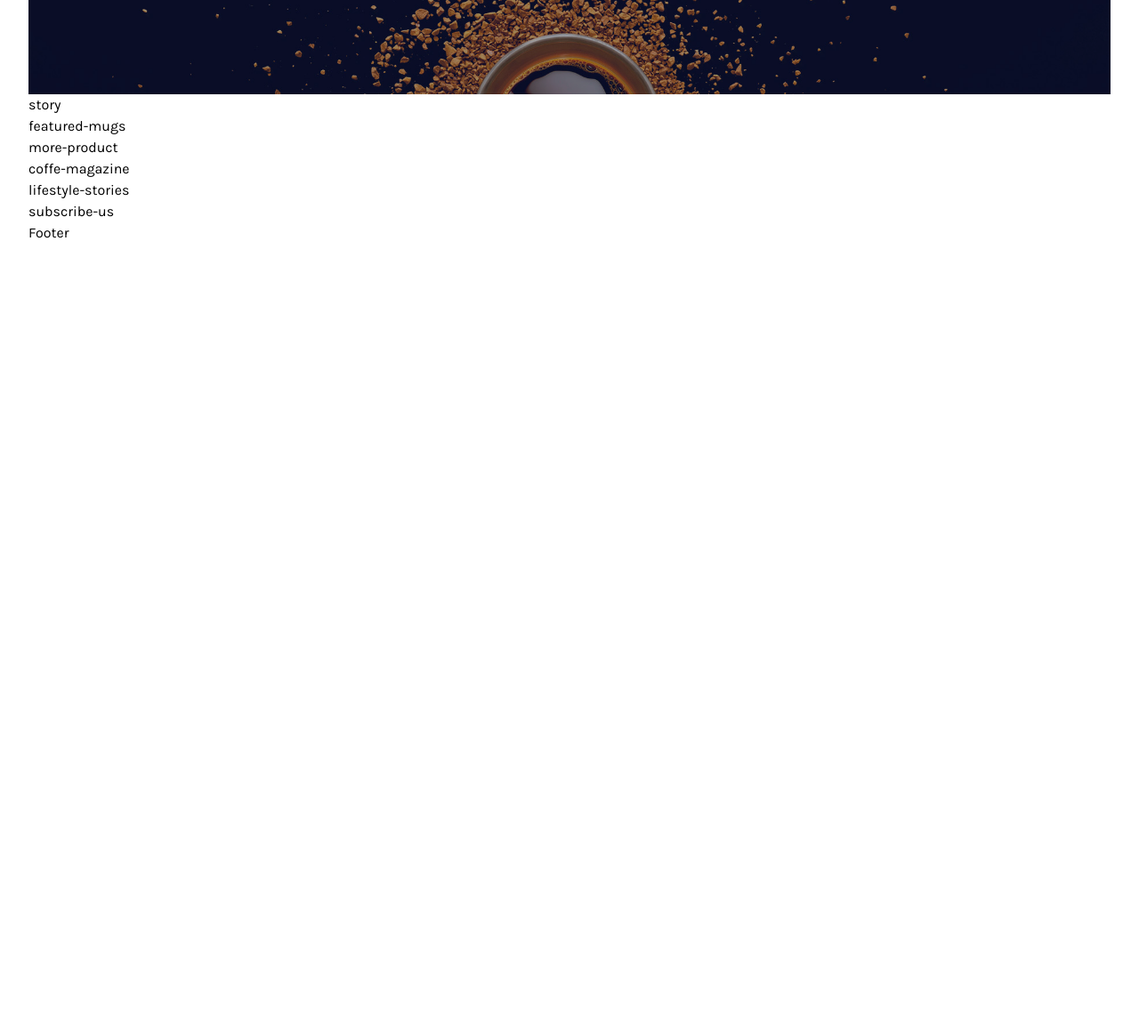
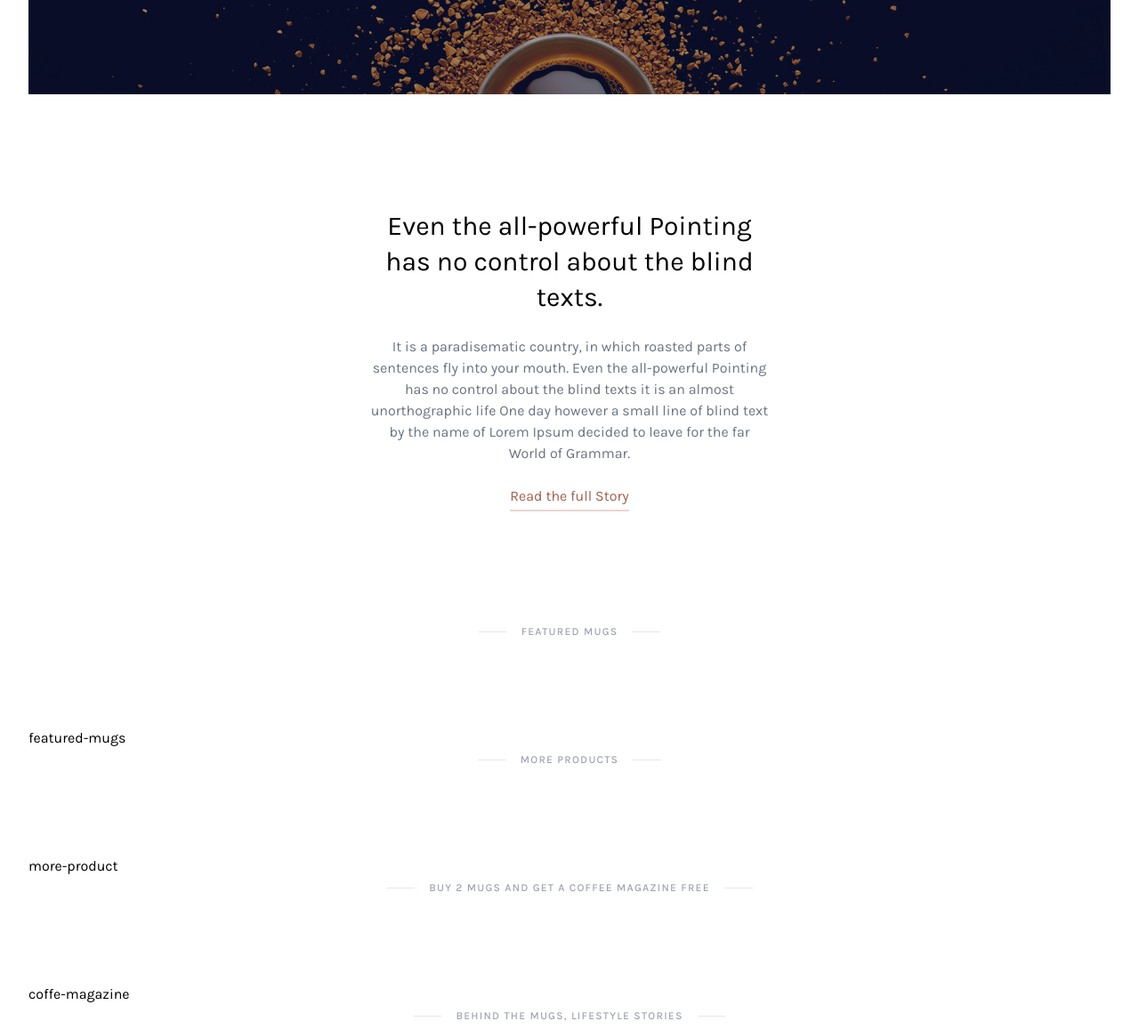
Before and after one commit to MinhTran30901/CoffeStyle, a website: page public/index.html in a window 1280 px wide. Shown: the part 500-1657 px from the top of the page at 89% size. Before the commit the page ends 800 px from the top, so only its background shows below. Drawn offline with Linux system fonts and the light colour scheme.

Commit message:
add story section

```diff
--- a/public/index.html
+++ b/public/index.html
@@ -78,21 +78,51 @@
                 </div><!--END slider-->
 
                 <div class="story">
-                    story
+                    <div class="w-full h-full flex justify-center items-center">
+                        <div class="px-4 sm:px-16 md:px-32 lg:px-64 xl:px-96 py-32 text-center">
+                            <div class="text-3xl mb-6 font-normal leading-10">Even the all-powerful Pointing has no control about the blind texts.</div>
+                            <div class="text-gray-500 mb-6">It is a paradisematic country, in which roasted parts of sentences fly into your mouth. Even the all-powerful Pointing has no control about the blind texts it is an almost unorthographic life One day however a small line of blind text by the name of Lorem Ipsum decided to leave for the far World of Grammar.</div>
+                            <div class="">
+                                <a class=" text-coffee-400 hover:text-coffee-600 relative after:absolute after:-bottom-2 after:left-0 after:bg-coffee-50 hover:after:bg-coffee-400 after:h-0.5 after:w-full after:transition-all after:ease-in-out after:duration-400;" href="#">Read the full Story</a>
+                            </div>
+
+                        </div>
+
+                    </div>
                 </div><!--END story-->
 
+                <div class="subheadline">
+                    <div class="subheadline-deco-line"></div>
+                    <div class="subheadline-label">FEATURED MUGS</div>
+                    <div class="subheadline-deco-line"></div>
+                </div>
                 <div class="featured-mugs">
                     featured-mugs
                 </div><!--END featured-mugs-->
 
+                <div class="subheadline">
+                    <div class="subheadline-deco-line"></div>
+                    <div class="subheadline-label">more products</div>
+                    <div class="subheadline-deco-line"></div>
+                </div>
                 <div class="more-products">
                     more-product
                 </div><!--END more-product-->
 
+                <div class="subheadline">
+                    <div class="subheadline-deco-line"></div>
+                    <div class="subheadline-label">Buy 2 mugs and get a coffee magazine free</div>
+                    <div class="subheadline-deco-line"></div>
+                </div>
                 <div class="coffe-magazine">
                     coffe-magazine
                 </div><!--END coffe-magazine-->
 
+                <div class="subheadline">
+                    <div class="subheadline-deco-line"></div>
+                    <div class="subheadline-label">BEHIND THE MUGS, LIFESTYLE STORIES</div>
+                    <div class="subheadline-deco-line"></div>
+                </div>
                 <div class="lifestyle-stories">
                     lifestyle-stories
                 </div><!--END lifestyle-stories-->
--- a/src/input.css
+++ b/src/input.css
@@ -10,7 +10,7 @@
 }
 
 .tcm-top-menu-item {
-    @apply cursor-pointer py-1 hover:text-gray-800 relative after:lg:absolute after:lg:bottom-0 after:lg:left-0 after:lg:bg-light-coffee after:lg:h-0.5 after:lg:w-0 hover:after:lg:w-full after:lg:transition-all after:lg:ease-in-out after:lg:duration-300;
+    @apply cursor-pointer py-1 hover:text-gray-800 relative after:lg:absolute after:lg:bottom-0 after:lg:left-0 after:lg:bg-coffee-200 after:lg:h-0.5 after:lg:w-0 hover:after:lg:w-full after:lg:transition-all after:lg:ease-in-out after:lg:duration-300;
 }
 
 .tcm-icons {
@@ -20,3 +20,15 @@
 .tcm-badge-circle {
     @apply text-xs text-center rounded-full px-1.5;
 }
+
+.subheadline {
+    @apply flex justify-center items-center mb-24;
+}
+
+.subheadline-deco-line{
+    @apply w-8 h-px bg-gray-200;
+}
+
+.subheadline-label{
+    @apply uppercase mx-4 text-gray-400 tracking-widest font-medium text-[12px] text-center;
+}
--- a/tailwind.config.js
+++ b/tailwind.config.js
@@ -8,7 +8,12 @@ module.exports = {
         karla:['Karla', 'sans-serif']
       },
       colors: {
-        'light-coffee' : '#C89F94',
+        'coffee' : {
+          50: '#E8D6D0',
+          200: '#C89F94',
+          400: '#A25F4B',
+          600: '#744838',
+        },
       },
       keyframes: {
         slideDown: {
```
Also changed, not shown: public/output.css.
